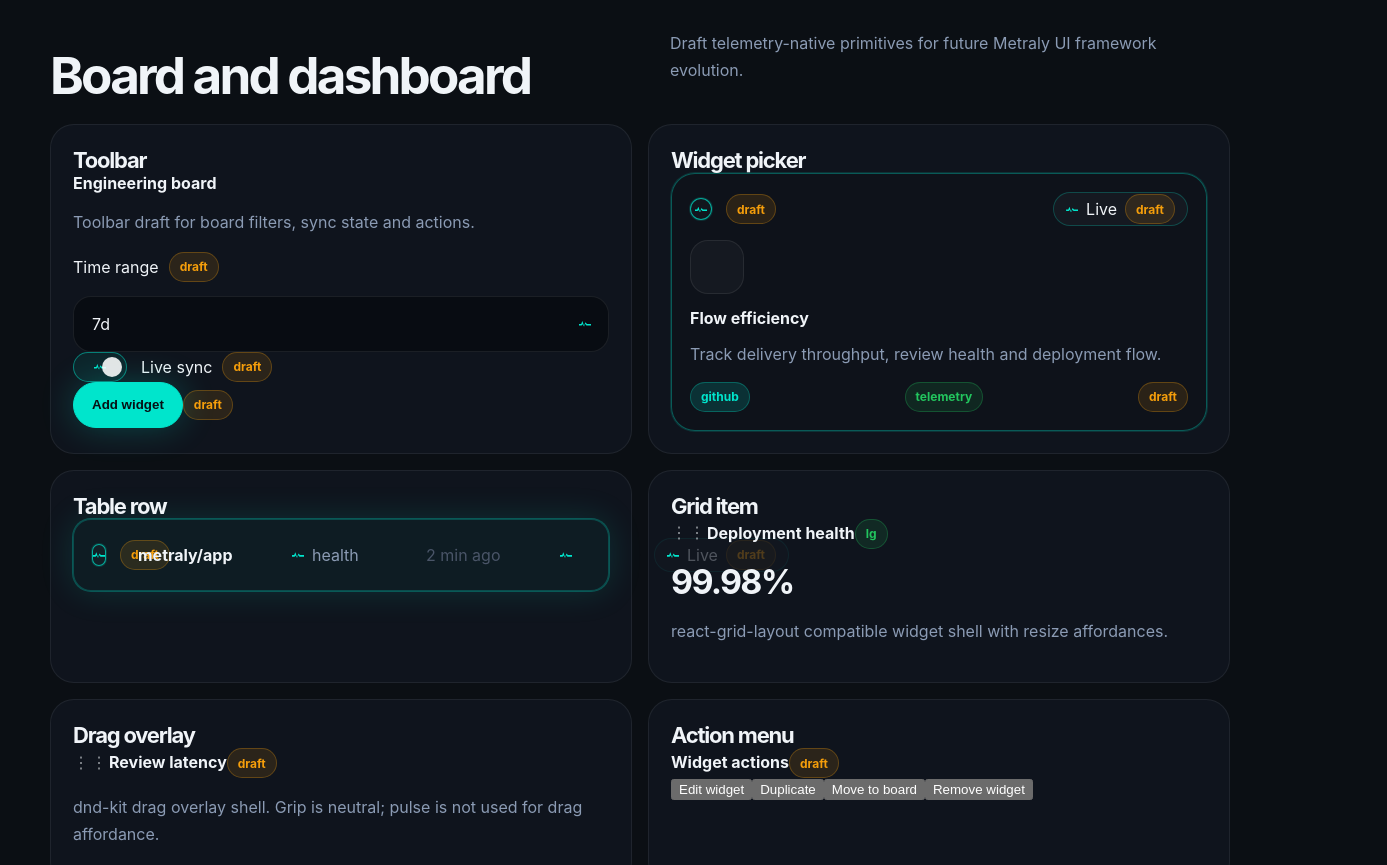
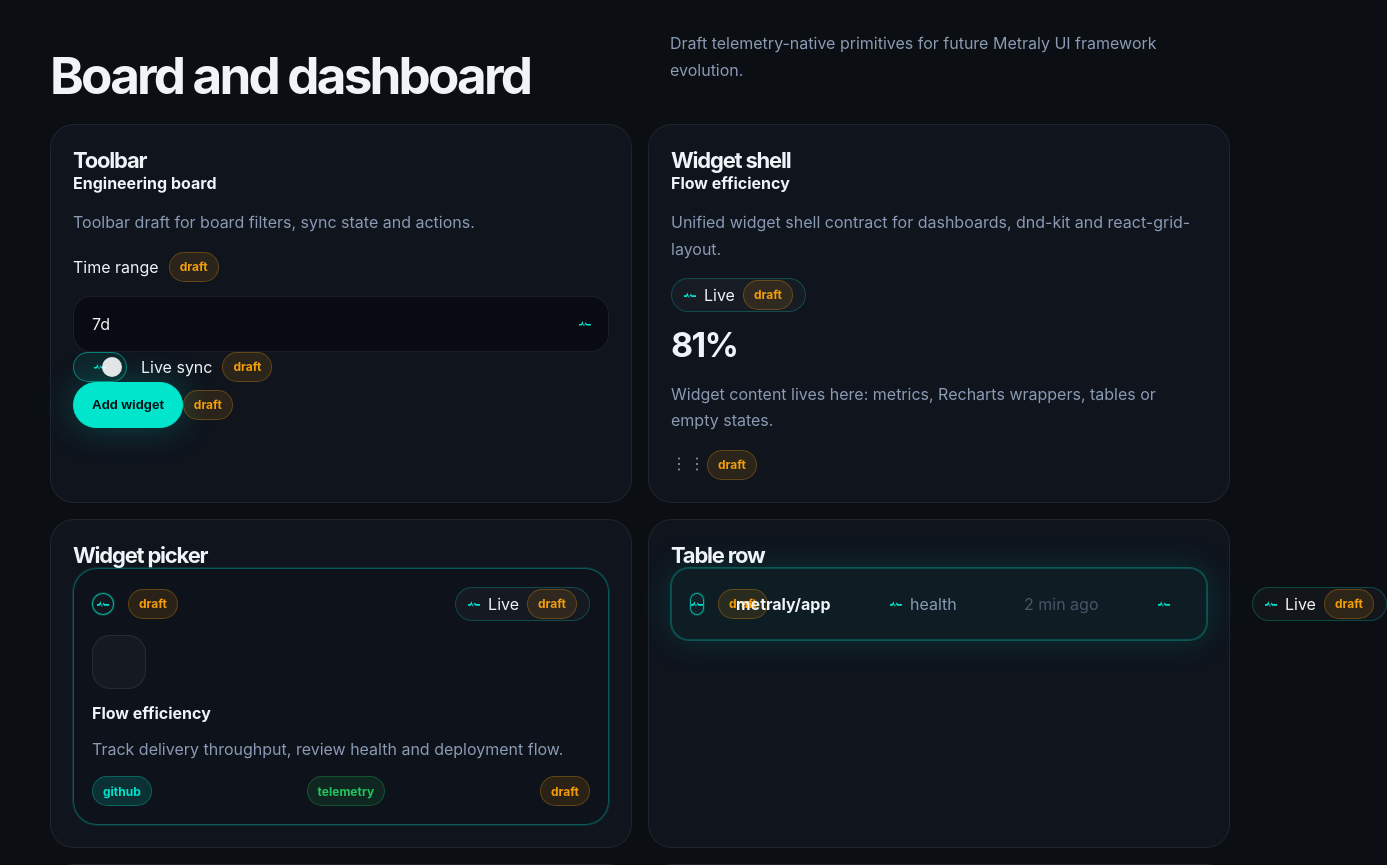
Before and after one commit to getmetraly/brandbook, a Next.js app in the folder site/: page /draft in a window 1280 px wide. Shown: the part 1140-2005 px from the top of the page, 1387 px wide, since content can reach past the window. Built offline with nearby package versions, Linux system fonts and the light colour scheme.

Commit message:
feat(draft): add widget shell into draft sandbox

```diff
--- a/site/app/draft/page.tsx
+++ b/site/app/draft/page.tsx
@@ -14,6 +14,7 @@ import TelemetryGridItemDraft from "../components/draft/TelemetryGridItemDraft";
 import TelemetryEmptyStateDraft from "../components/draft/TelemetryEmptyStateDraft";
 import TelemetryToolbarDraft from "../components/draft/TelemetryToolbarDraft";
 import TelemetryActionMenuDraft from "../components/draft/TelemetryActionMenuDraft";
+import TelemetryWidgetShellDraft from "../components/draft/TelemetryWidgetShellDraft";
 
 function DraftSection({ title, children }: { title: string; children: React.ReactNode }) {
   return (
@@ -53,6 +54,7 @@ export default function DraftPage() {
         <DraftSection title="Board and dashboard">
           <div className="component-grid">
             <div className="component-card"><h3>Toolbar</h3><TelemetryToolbarDraft /></div>
+            <div className="component-card"><h3>Widget shell</h3><TelemetryWidgetShellDraft /></div>
             <div className="component-card"><h3>Widget picker</h3><WidgetPickerCardDraft /></div>
             <div className="component-card"><h3>Table row</h3><TelemetryTableRowDraft /></div>
             <div className="component-card"><h3>Grid item</h3><TelemetryGridItemDraft /></div>
```
